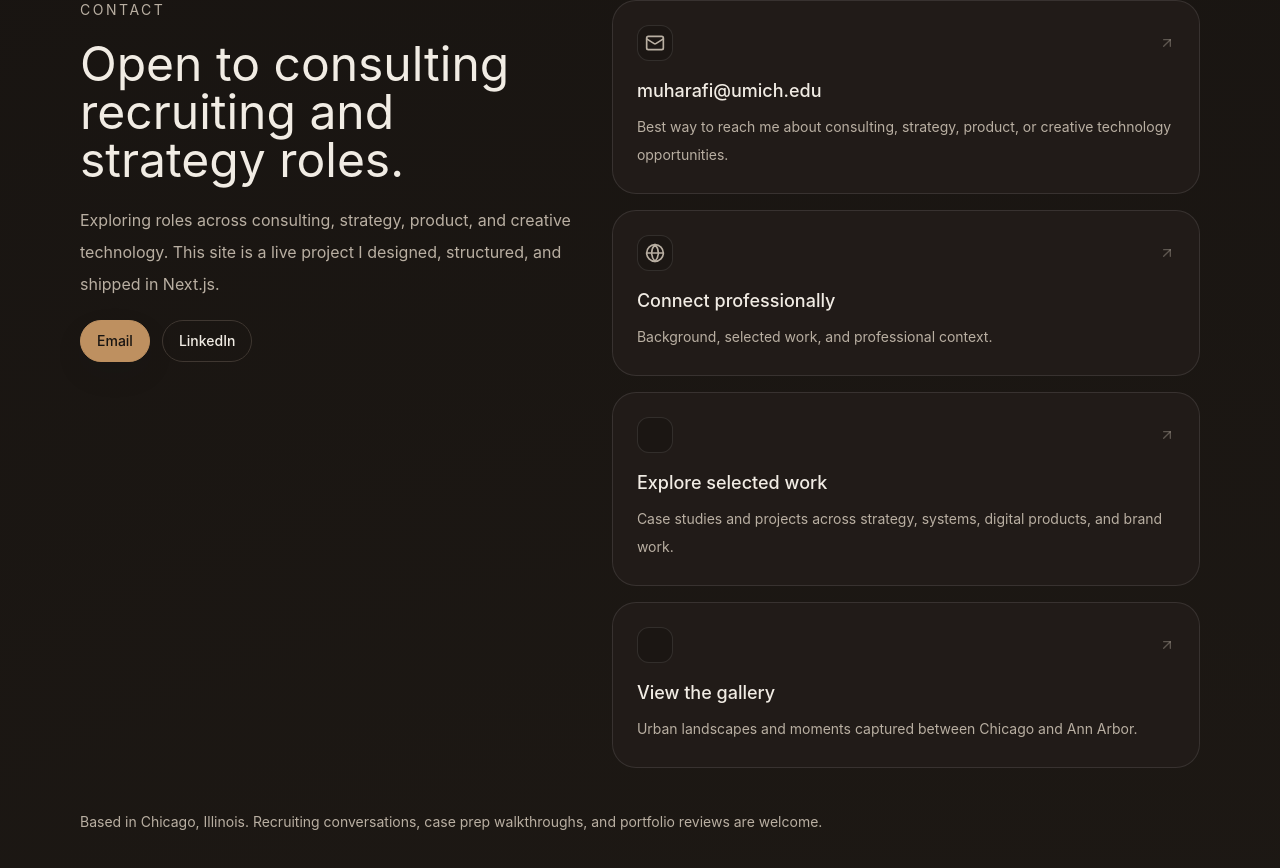
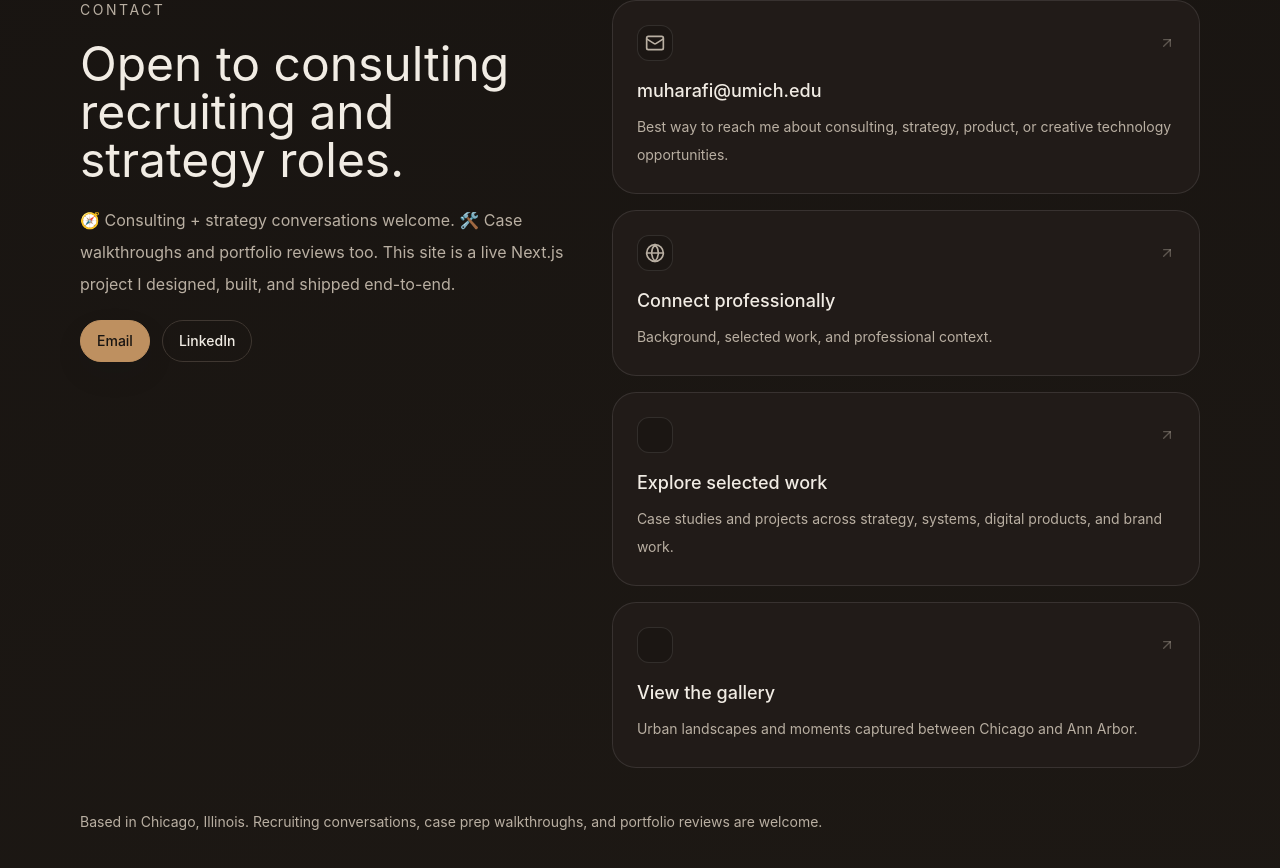
Before and after one commit to mohabbis/personal-portfolio, a Next.js app: page / in a window 1280 px wide. Shown: the part 5532-6400 px from the top of the page. Built offline with nearby package versions, Linux system fonts and the light colour scheme.

Commit message:
Update portfolio contact availability copy

```diff
--- a/data/site.ts
+++ b/data/site.ts
@@ -9,7 +9,7 @@ export const siteConfig = {
   email: "muharafi@umich.edu",
   linkedIn: "https://www.linkedin.com/in/muharafiq",
   availability:
-    "Exploring roles across consulting, strategy, product, and creative technology. This site is a live project I designed, structured, and shipped in Next.js.",
+    "🧭 Consulting + strategy conversations welcome. 🛠️ Case walkthroughs and portfolio reviews too. This site is a live Next.js project I designed, built, and shipped end-to-end.",
   hero: {
     eyebrow: "Strategy · Creative Technology · Systems",
     headline: "Leaving every room a little brighter.",
```
